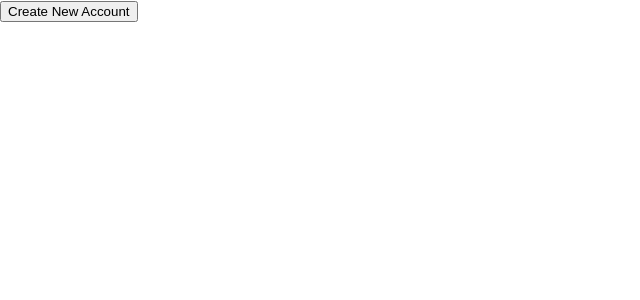
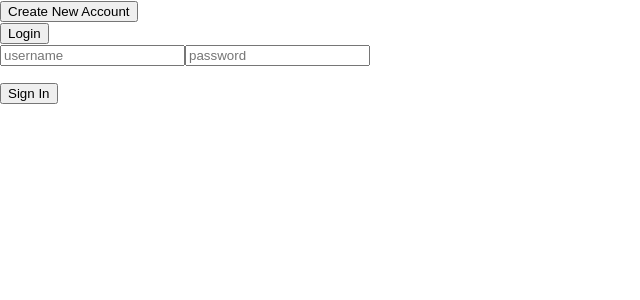
Before and after one commit to m11nh/Habit-Tracker, a React (Create React App) app in the folder code/frontend/: page / in a window 1280 px wide. Shown: the top 300 px of the page, without its empty margins (0-640 px from the left). Built offline with nearby package versions, Linux system fonts and the light colour scheme.

Commit message:
completed logout functionality

```diff
--- a/code/frontend/src/App.js
+++ b/code/frontend/src/App.js
@@ -2,12 +2,29 @@ import React from 'react';
 import logo from './logo.svg';
 import './App.css';
 import SignupContainer from './containers/SignupContainer'
+import LoginContainer from './containers/LoginContainer'
+import Logout from './containers/Logout'
 
 function App() {
  	localStorage.setItem("API", "http://127.0.0.1:5000/")
-	return (
-		<SignupContainer />
-	);
+ 	// user is logged in
+ 	if (localStorage.getItem("userId")) {
+		return (
+			<div>
+				<Logout />
+			</div>
+		);
+	}
+
+	// user not logged in
+	else {
+		return (
+			<div>
+				<SignupContainer />
+				<LoginContainer />
+			</div>
+		)
+	}
 }
 
 export default App;
--- /dev/null
+++ b/code/frontend/src/containers/LoginContainer.js
@@ -0,0 +1,49 @@
+import React, {useState} from "react"
+import LoginComponent from "./components/LoginComponent"
+import handleLogin from "./components/formHandling/handleLogin"
+
+function LoginContainer() {
+	const [formVisibility, setFormVisibility] = useState("")
+	const [username, setUsername] = useState("")
+	const [password, setPassword] = useState("")
+	const [errors, setErrors] = useState("")
+
+	function changeUsername(event) {
+		setUsername(event.target.value)
+	}
+
+	function changePassword(event) {
+		setPassword(event.target.value)
+	}
+
+	function changeFormVisibility(event) {
+		setFormVisibility(prevFormVisibility => prevFormVisibility === "" ? "none" : "")
+		setUsername("")
+		setPassword("")
+	}
+
+	function handleSubmit(event) {
+		let API = localStorage.getItem("API")
+		handleLogin(username, password, API, setErrors)
+		event.preventDefault()
+	}
+
+	return (
+		<LoginComponent
+			username={username}
+			changeUsername={changeUsername}
+
+			password={password}
+			changePassword={changePassword}
+
+			errors={errors}
+
+			formVisibility={formVisibility}
+			changeFormVisibility={changeFormVisibility}
+
+			handleSubmit={handleSubmit}
+		/>
+	)
+}
+
+export default LoginContainer
--- /dev/null
+++ b/code/frontend/src/containers/Logout.js
@@ -0,0 +1,16 @@
+import React from "react"
+
+function Logout() {
+	function handleClick(event) {
+		localStorage.removeItem("userId")
+		localStorage.removeItem("userName")
+		document.location.reload()
+	}
+	return (
+		<button onClick={handleClick}>
+			Logout
+		</button>
+	)
+}
+
+export default Logout
--- a/code/frontend/src/containers/SignupContainer.js
+++ b/code/frontend/src/containers/SignupContainer.js
@@ -11,9 +11,11 @@ function SignupContainer() {
 	const [ errors, setErrors ] = useState("")
 
 	// expands and retracts singup form when user clicks on Create New Account
-	function formVisibleClick() {
+	function changeFormVisibility() {
 		setFormVisibility(prevDisplayStatus => prevDisplayStatus === "none" ? "" : "none")
-		console.log(formVisibility)
+		setUsername("")
+		setPassword("")
+		setEmail("")
 	}
 
 	// handles changes in form values
@@ -44,7 +46,7 @@ function SignupContainer() {
 			formVisibility={formVisibility}
 			errors={errors}
 
-			formVisibleClick={formVisibleClick}
+			changeFormVisibility={changeFormVisibility}
 			changeUsername={changeUsername}
 			changePassword={changePassword}
 			changeEmail={changeEmail}
--- /dev/null
+++ b/code/frontend/src/containers/components/LoginComponent.js
@@ -0,0 +1,23 @@
+import React from "react"
+
+function LoginComponent(props) {
+	return (
+		<div>
+			<button onClick={props.changeFormVisibility}>
+				Login
+			</button>
+			<form onSubmit={props.handleSubmit} style={{display: props.formVisibility}} value="">
+				<input type="username" placeholder="username" value={props.username} onChange={props.changeUsername} />
+				<input type="password" placeholder="password" value={props.password} onChange={props.changePassword} />
+				<p>
+					{props.errors}
+				</p>
+				<button>
+					Sign In
+				</button>
+			</form>
+		</div>
+	)
+}
+
+export default LoginComponent
--- a/code/frontend/src/containers/components/SignupComponent.js
+++ b/code/frontend/src/containers/components/SignupComponent.js
@@ -3,7 +3,7 @@ import React from "react"
 function SignupComponent(props) {
 	return(
 		<div>
-			<button onClick={props.formVisibleClick}> Create New Account </button>
+			<button onClick={props.changeFormVisibility}> Create New Account </button>
 			<form
 				style={{display: props.formVisibility}}
 				onSubmit={props.handleSubmit}
--- /dev/null
+++ b/code/frontend/src/containers/components/formHandling/handleLogin.js
@@ -0,0 +1,38 @@
+ import React from "react"
+ import fetchData from "./fetchTools"
+
+function handleLogin(username, password, API, setErrors) {
+	let url = `${API}auth/user`
+	let data = {
+		'username': username,
+		'password': password
+	}
+	let fetch = fetchData(url, data, 'POST');
+	fetch
+	.then((response) => {
+		response = {'status' :  response.status, 'myJson' : response.json()};
+		return response
+	})
+	.then((response) => {
+		if (response['status'] === 200) {
+			response['myJson']
+			.then((myJson) => {
+				// set id and username of logged in user into localStorage
+				localStorage.setItem("userId", myJson.id)
+				localStorage.setItem("userName", data.username)
+
+				// refreshes the page
+				document.location.reload()
+			})
+		}
+		else {
+			response['myJson']
+			.then((myJson) => {
+				setErrors(myJson.error)
+			})
+		}
+	})
+}
+
+
+ export default handleLogin
--- a/code/frontend/src/containers/components/formHandling/handleSignup.js
+++ b/code/frontend/src/containers/components/formHandling/handleSignup.js
@@ -11,7 +11,6 @@ function handleSignup(username, password, email, API, setErrors) {
 	let fetch = fetchData(url, data, 'POST');
 	fetch
 	.then((response) => {
-		alert("hey")
 		response = {'status' :  response.status, 'myJson' : response.json()};
 		return response
 	})
@@ -23,7 +22,6 @@ function handleSignup(username, password, email, API, setErrors) {
 			})
 		}
 		else {
-			console.log(response)
 			response['myJson']
 			.then((myJson) => {
 				setErrors(myJson.error)
```
Also changed, not shown: 2 other files (tests, documents, lock files or other folders).
